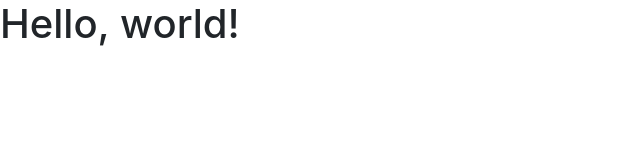
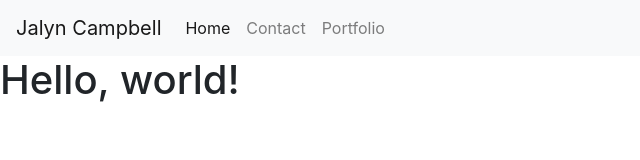
Before and after one commit to JCyberAI/lilportfolio, a plain HTML site: page contact.html in a window 1280 px wide. Shown: the whole page, without its empty margins (0-640 px from the left). Drawn offline with nearby package versions, Linux system fonts and the light colour scheme.

Commit message:
commit to main

```diff
--- a/contact.html
+++ b/contact.html
@@ -8,6 +8,28 @@
     <!-- Bootstrap CSS -->
     <link rel="stylesheet" href="reset.css">
     <link rel="stylesheet" href="https://cdn.jsdelivr.net/npm/bootstrap@4.5.3/dist/css/bootstrap.min.css" integrity="sha384-TX8t27EcRE3e/ihU7zmQxVncDAy5uIKz4rEkgIXeMed4M0jlfIDPvg6uqKI2xXr2" crossorigin="anonymous">
+
+    <nav class="navbar navbar-expand-lg navbar-light bg-light">
+      <a class="navbar-brand" href="#">Jalyn Campbell</a>
+      <button class="navbar-toggler" type="button" data-toggle="collapse" data-target="#navbarSupportedContent" aria-controls="navbarSupportedContent" aria-expanded="false" aria-label="Toggle navigation">
+        <span class="navbar-toggler-icon"></span>
+      </button>
+
+      <div class="collapse navbar-collapse" id="navbarSupportedContent">
+        <ul class="navbar-nav mr-auto">
+          <li class="nav-item active">
+            <a class="nav-link" href="#">Home <span class="sr-only">(current)</span></a>
+          </li>
+          <li class="nav-item">
+            <a class="nav-link" href="#">Contact</a>
+          </li>
+
+          <li class="nav-item">
+            <a class="nav-link" href="#">Portfolio</a>
+          </li>
+        </ul>
+      </div>
+    </nav>
 
     <title>Hello, world!</title>
   </head>
```
Also changed, not shown: portfolio.html (+22 -0 lines).
